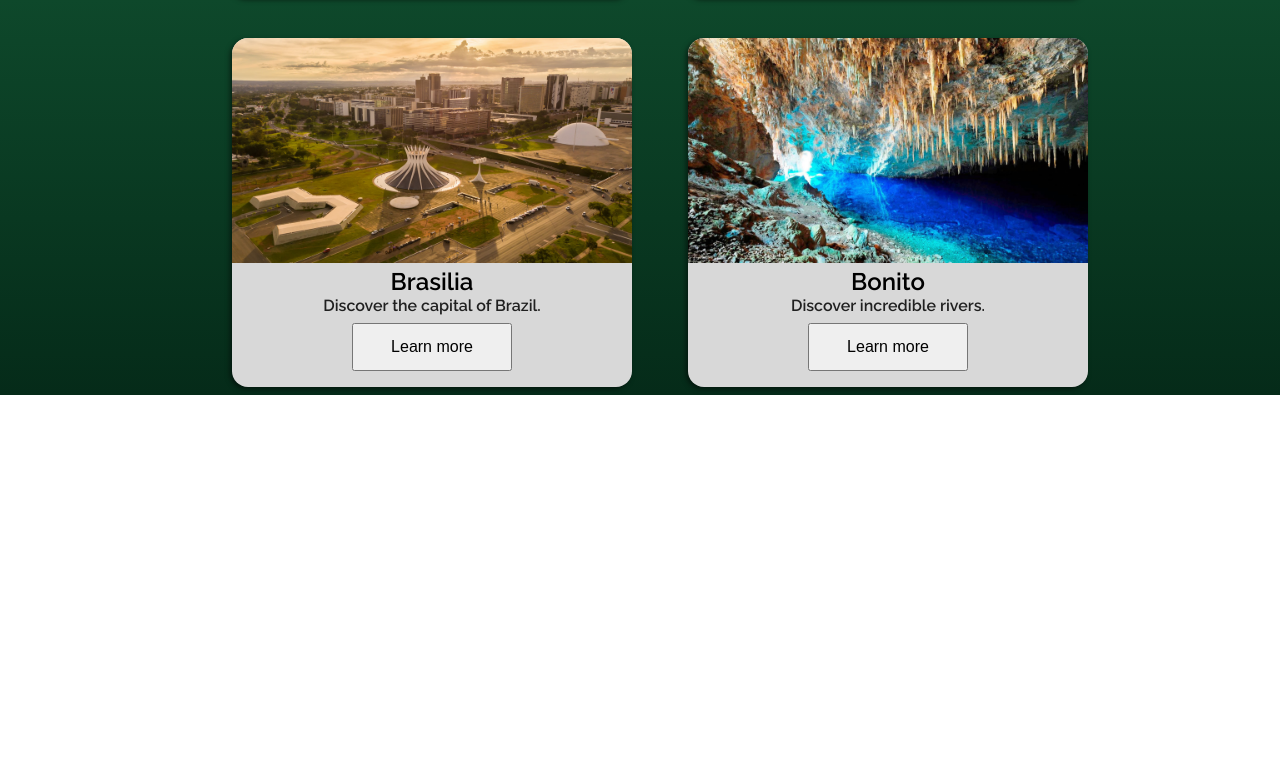
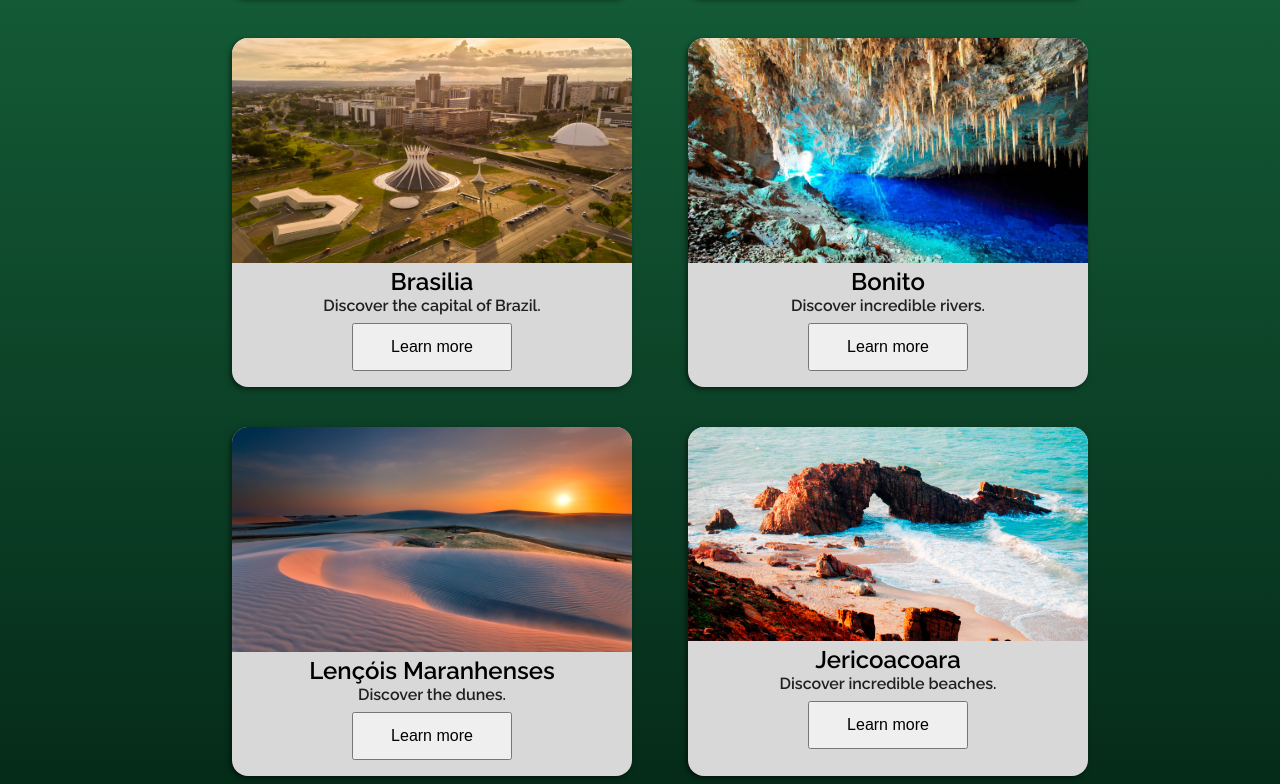
Before and after one commit to caetano-dev/Discover.it, a React (Create React App) app: page / in a window 1280 px wide. Shown: the part 1360-2144 px from the top of the page. Before the commit the page ends 1755 px from the top, so only its background shows below. Built offline with nearby package versions, Linux system fonts and the light colour scheme.

Commit message:
Adding new places

```diff
--- a/src/components/PostContainer.js
+++ b/src/components/PostContainer.js
@@ -5,6 +5,9 @@ import rainforest from "../assets/rainforest.jpeg";
 import rio from "../assets/rio.jpg";
 import brasilia from "../assets/brasilia.jpeg";
 import bonito from "../assets/bonito.jpeg";
+import dunes from "../assets/dunes.jpeg";
+import jericoacoara from "../assets/jericoacoara.jpeg";
+
 
 function PostContainer() {
   return (
@@ -29,6 +32,16 @@ function PostContainer() {
         title="Bonito"
         description="Discover incredible rivers."
       />
+      <Post
+        image={dunes}
+        title="Lençóis Maranhenses"
+        description="Discover the dunes."
+      />
+      <Post
+        image={jericoacoara}
+        title="Jericoacoara"
+        description="Discover incredible beaches."
+      />
     </div>
   );
 }
```
